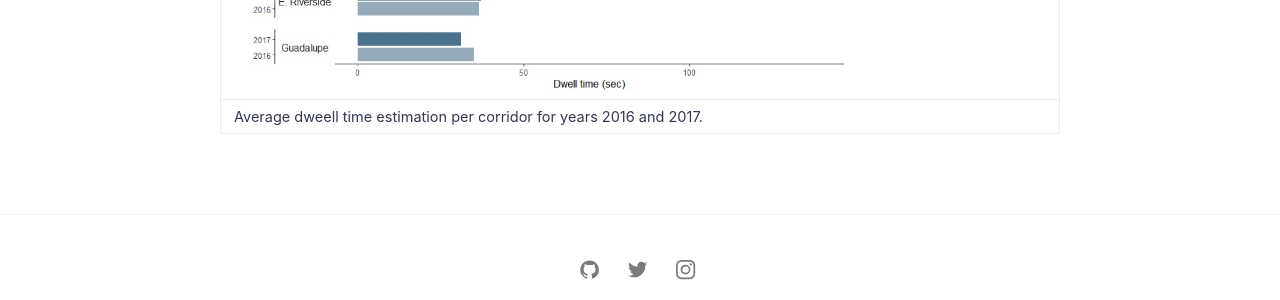
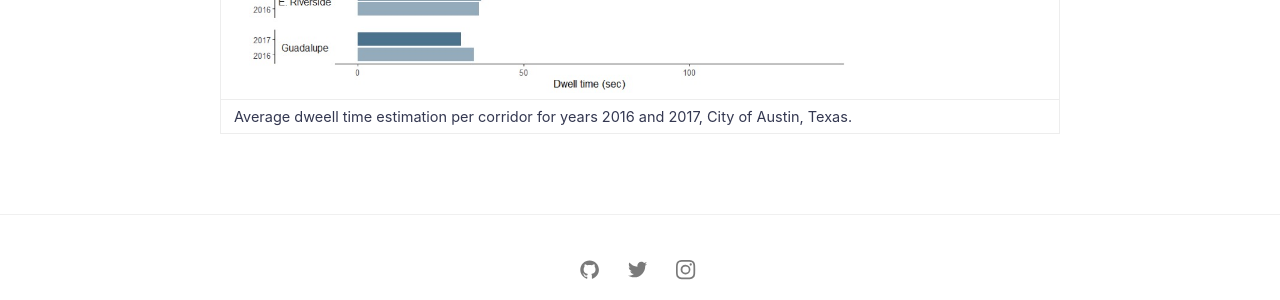
Before and after one commit to nzunigag/nzunigag.github.io, a Jekyll site: the page built from projects.md, in a window 1280 px wide and 900 px high, scrolled down 1821 px. Shown: the part 520-820 px from the top of the window. Built offline with Jekyll 4.4.1, drawn with Linux system fonts in a browser that asks for light colours.

Commit message:
Update projects.md

```diff
--- a/projects.md
+++ b/projects.md
@@ -26,4 +26,4 @@ ___
 The main objective of this research is to develop an evaluation tool to provide transit performance and reliability information for arterial corridors in Austin, Texas. The evaluation is based on the fusion of the three main transit open data sources, including Automatic Vehicle Location (AVL), Automatic Passenger Count (APC) , and General Transit Feed Specification (GTFS)  datasets. Further, the analysis presented provides the exploration of different transit performance metrics and data visualization methods for corridor-level evaluation.
 
 | <img src="../assets/projects/transit.jpg" ALIGN="center" style="margin:0px 15px ; width:600px; height:450px;"/> |
-Average dweell time estimation per corridor for years 2016 and 2017.|
+Average dweell time estimation per corridor for years 2016 and 2017, City of Austin, Texas.|
```
